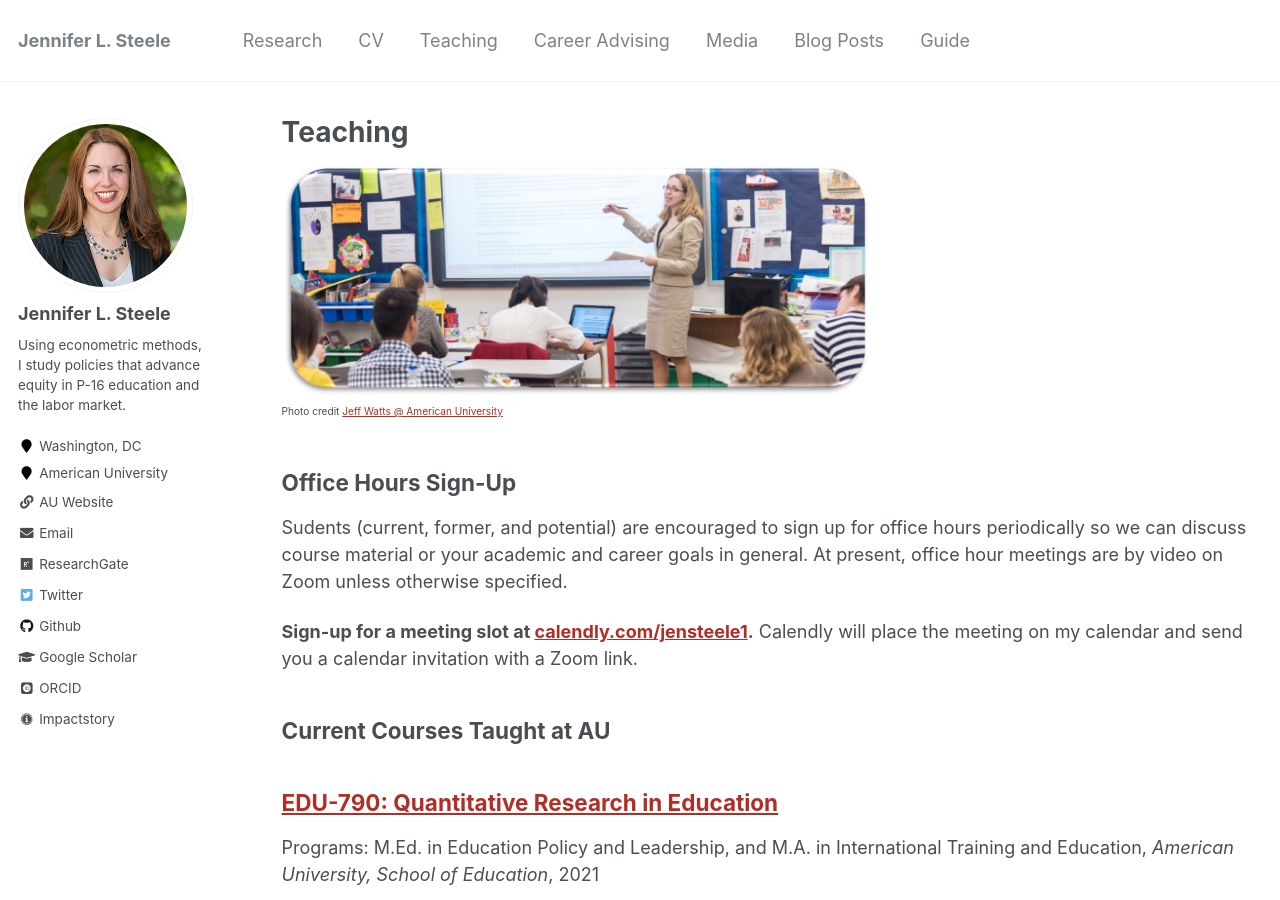
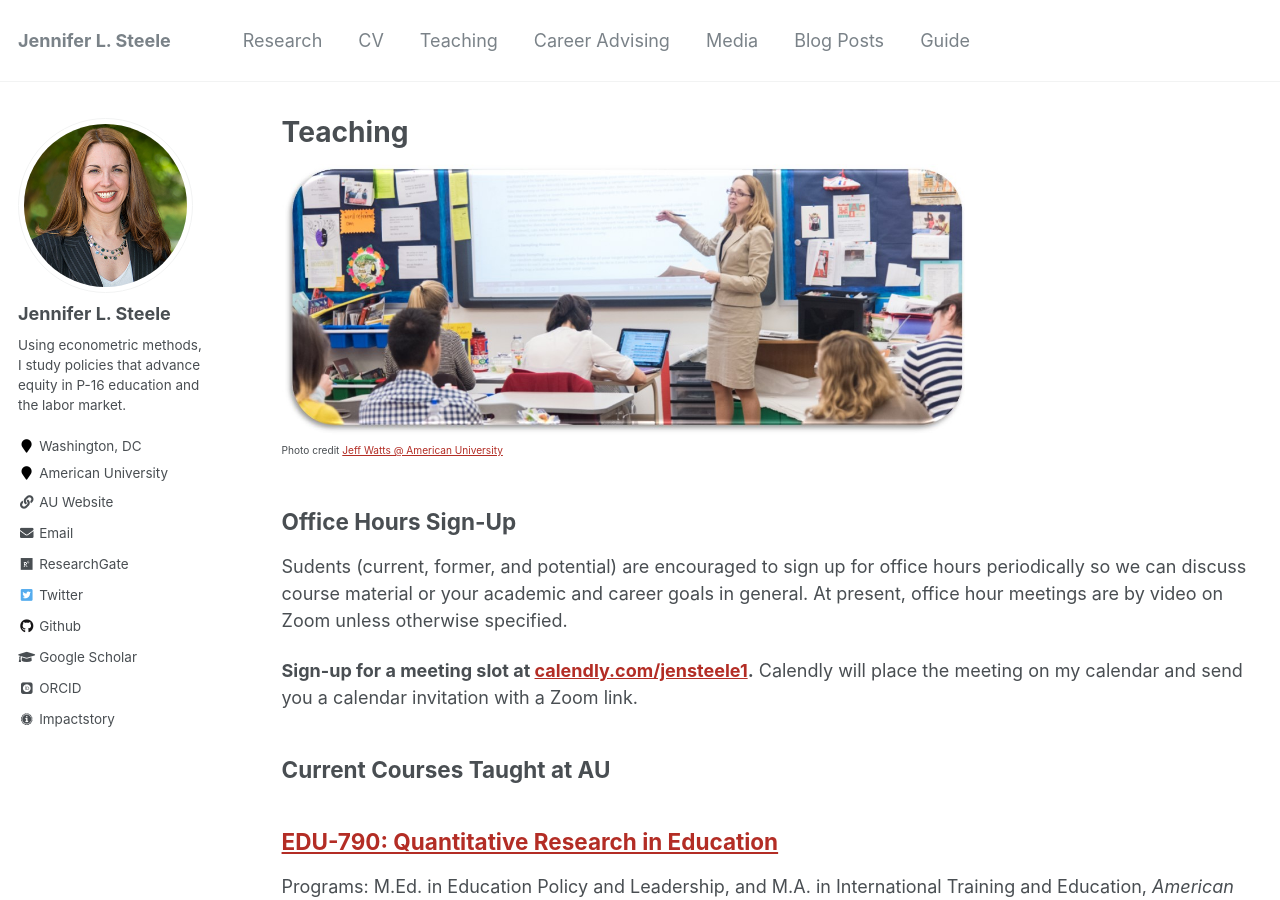
Before and after one commit to jensteele1/jensteele1.github.io, a Jekyll site: the page built from _pages/teaching.md, in a window 1280 px wide and 900 px high. Built offline with Jekyll 4.4.1, drawn with Linux system fonts in a browser that asks for light colours; some web fonts are replaced.

Commit message:
Update teaching.md

```diff
--- a/_pages/teaching.md
+++ b/_pages/teaching.md
@@ -4,7 +4,7 @@ title: "Teaching"
 permalink: /teaching/
 author_profile: true
 ---
-![Prof. Steele Teaching AU EPL Students 2016](/images/Steele_AU_2016.jpg){:height="60%" width="60%"}
+![Prof. Steele Teaching AU EPL Students 2016](/images/Steele_AU_2016.jpg){:height="70%" width="70%"}
 <sub><sup>Photo credit [Jeff Watts @ American University](https://www.linkedin.com/in/jeff-watts-11823630/)</sup></sub>
 
 ## Office Hours Sign-Up
```
